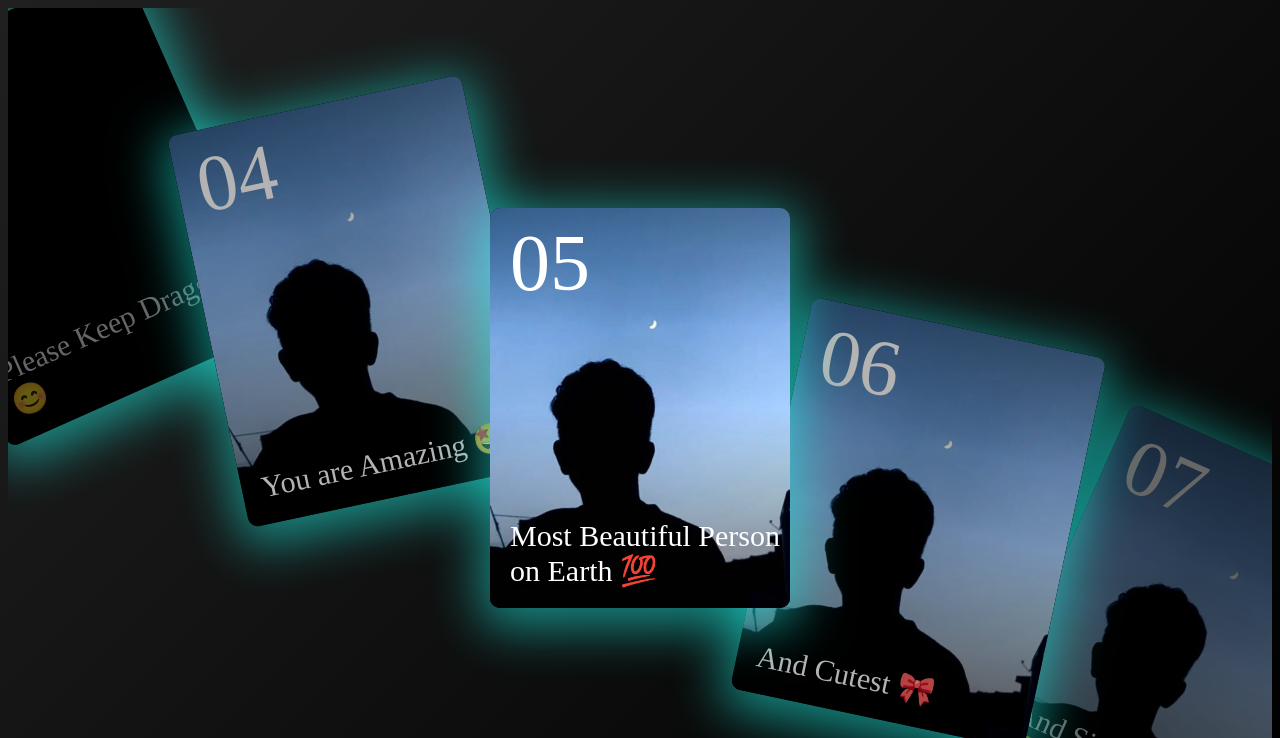
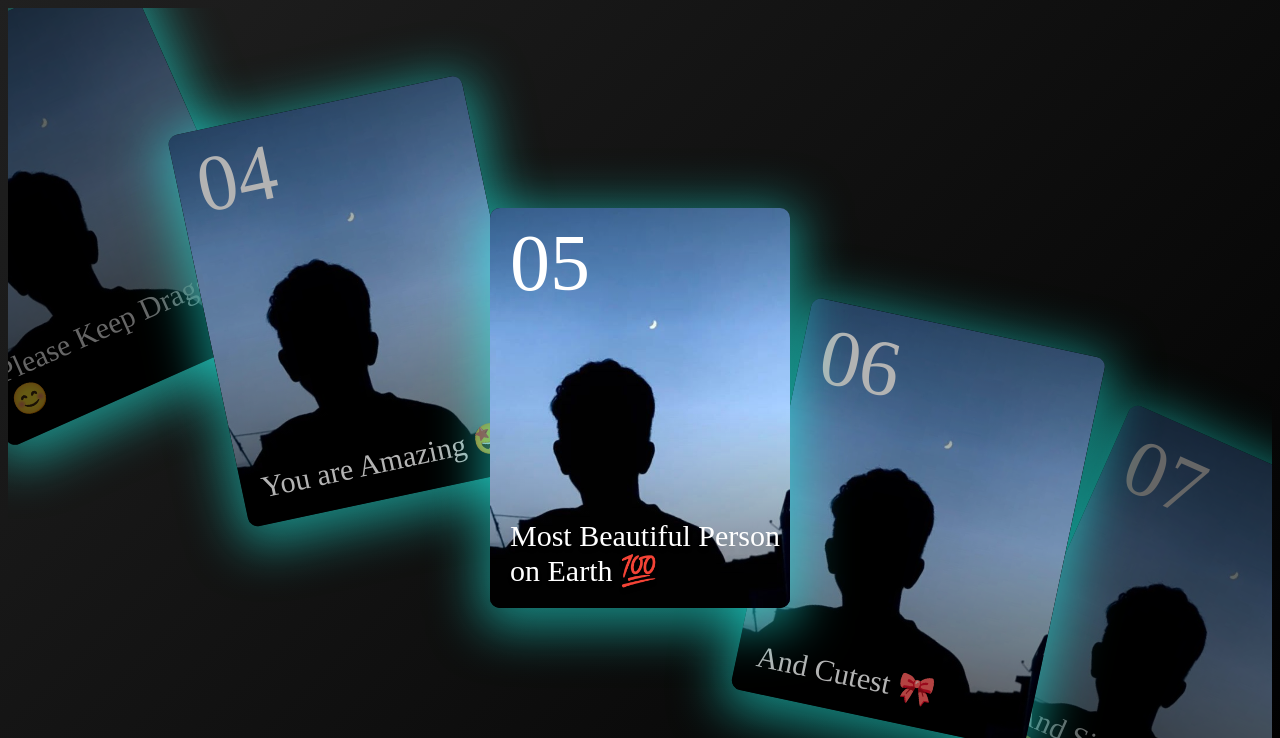
Before and after one commit to spaceisxd/foryou, a plain HTML site: page index.html in a window 1280 px wide. Shown: the top 738 px of the page. Drawn offline with Linux system fonts and the light colour scheme.

Commit message:
index.html

```diff
--- a/index.html
+++ b/index.html
@@ -23,6 +23,7 @@
                 <div class="carousel-box">
                     <div class="title">Hi 👋</div>
                     <div class="num">01</div>
+                    <img src="kiad.webp"/>
                 </div>
             </div>
 
@@ -30,6 +31,7 @@
                 <div class="carousel-box">
                     <div class="title">I want to tell you Something 😍</div>
                     <div class="num">02</div>
+                    <img src="kiad.webp"/>
                 </div>
             </div>
 
@@ -37,6 +39,7 @@
                 <div class="carousel-box">
                     <div class="title">Please Keep Dragging 😊 </div>
                     <div class="num">03</div>
+                    <img src="kiad.webp"/>
                 </div>
             </div>
 
```
